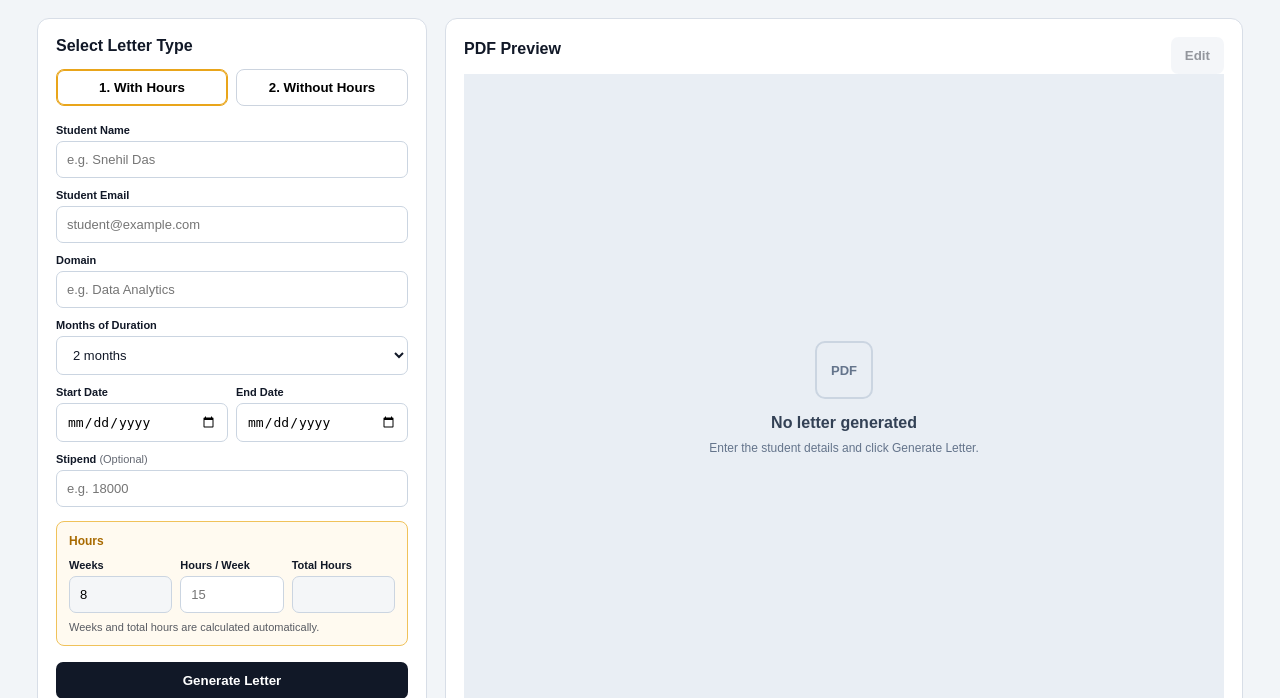
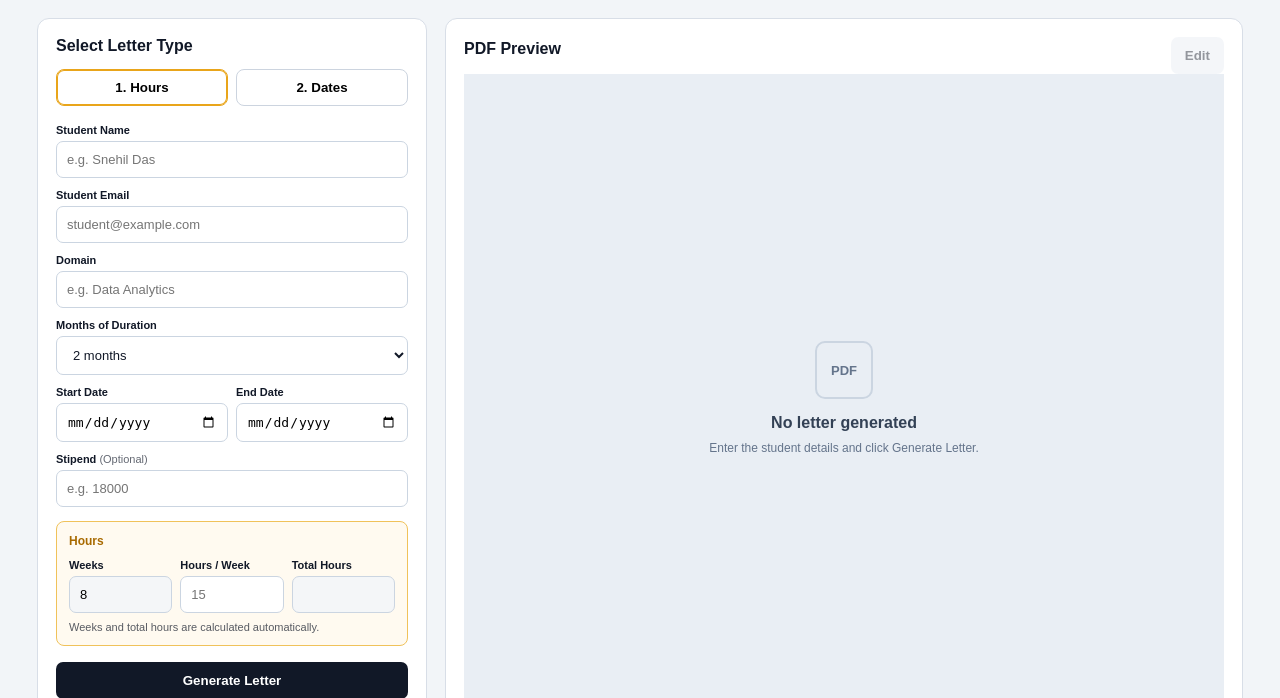
Before and after one commit to JILLELLARAGHUNATH/persevex-offer-letter-generator, a Flask app: page / in a window 1280 px wide. Shown: the part 94-792 px from the top of the page. Run offline with Flask 3, Linux system fonts and the light colour scheme; the visitor is signed in with stand-in values (Sample User, id 1).

Commit message:
Update letter type labels

```diff
--- a/templates/index.html
+++ b/templates/index.html
@@ -103,7 +103,7 @@
                     class="type-btn active"
                     data-type="with_hours"
                 >
-                    1. With Hours
+                    1. Hours
                 </button>
 
 
@@ -112,7 +112,7 @@
                     class="type-btn"
                     data-type="without_hours"
                 >
-                    2. Without Hours
+                    2. Dates
                 </button>
 
             </div>
```
